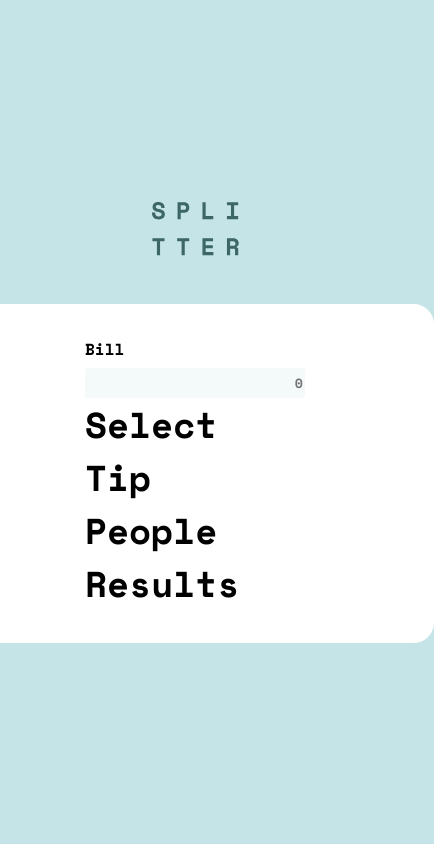
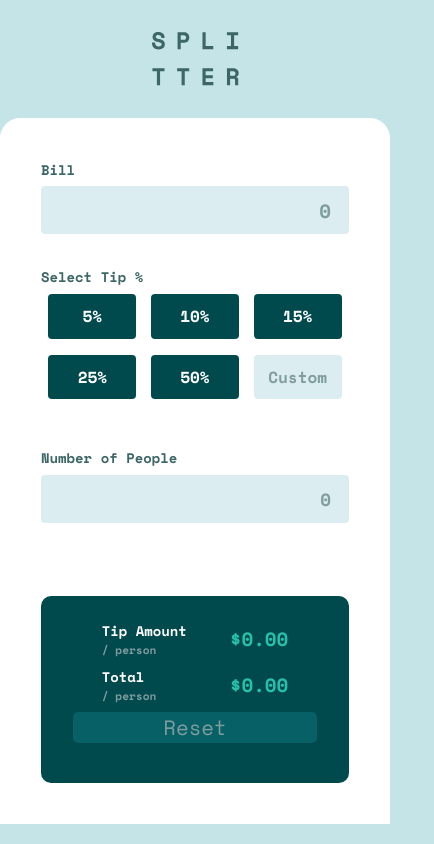
Before and after one commit to TheNathanN/tip-calculator, a React (Create React App) app: page / in a window 390 px wide. Shown: the whole page, 434 px wide, since content can reach past the window. Built offline with nearby package versions, Linux system fonts and the light colour scheme.

Commit message:
Add Media Queries

```diff
--- a/src/App.js
+++ b/src/App.js
@@ -11,10 +11,14 @@ function App() {
     <Container>
       <img src='/images/logo.svg' alt='' />
       <div className='app-components'>
-        <BillInput />
-        <SelectTip />
-        <People />
-        <Results />
+        <div className='input-section'>
+          <BillInput />
+          <SelectTip />
+          <People />
+        </div>
+        <div className='output-section'>
+          <Results />
+        </div>
       </div>
     </Container>
   );
@@ -26,15 +30,52 @@ const Container = styled.div`
   display: flex;
   flex-direction: column;
   align-items: center;
+  font-size: 1.3rem;
+  color: #3d6666;
 
   img {
     margin-bottom: 3rem;
   }
 
   .app-components {
-    padding: 2rem 8rem;
+    display: flex;
+    padding: 2.5rem;
     border: 1px solid white;
     border-radius: 20px;
     background: white;
+    width: 60vw;
+    max-width: 855px;
+  }
+
+  .input-section {
+    margin-right: 2.5rem;
+    width: 50%;
+  }
+
+  .output-section {
+    width: 50%;
+  }
+
+  @media screen and (max-width: 790px) {
+    height: 100vh;
+    img {
+      margin-top: 2rem;
+      margin-bottom: 2rem;
+    }
+    .app-components {
+      flex-direction: column;
+      border-bottom-left-radius: 0;
+      border-bottom-right-radius: 0;
+      width: 100vw;
+    }
+    .input-section {
+      width: 100%;
+      height: 70%;
+      margin-right: 0;
+    }
+    .output-section {
+      width: 100%;
+      height: 30%;
+    }
   }
 `;
--- a/src/components/BillInput.js
+++ b/src/components/BillInput.js
@@ -13,14 +13,30 @@ const BillInput = () => {
 export default BillInput;
 
 const Container = styled.div`
+  h6 {
+    margin-bottom: 0.4rem;
+  }
+
   input {
     font-family: 'Space Mono', monospace;
+    color: hsl(183, 100%, 15%);
+    font-size: 1.2rem;
     font-weight: bold;
     text-align: right;
-    height: 30px;
-    width: 220px;
-    background: hsl(189, 41%, 97%);
-    border: 2px solid hsl(189, 41%, 97%);
-    border-radius: 3px;
+    height: 3rem;
+    width: 100%;
+    background: hsl(189, 41%, 90%);
+    border: 2px solid hsl(189, 41%, 90%);
+    border-radius: 4px;
+    padding: 1rem;
+
+    &::-webkit-input-placeholder {
+      color: hsl(184, 14%, 56%);
+    }
+
+    &:focus {
+      outline: none;
+      border-color: hsl(172, 67%, 45%);
+    }
   }
 `;
--- a/src/components/People.js
+++ b/src/components/People.js
@@ -3,10 +3,45 @@ import styled from 'styled-components';
 
 const People = () => {
   return (
-    <div>
-      <h2>People</h2>
-    </div>
+    <Container>
+      <h6>Number of People</h6>
+      <input type='text' placeholder='0' />
+    </Container>
   );
 };
 
 export default People;
+
+const Container = styled.div`
+  margin-bottom: 1rem;
+  h6 {
+    margin-bottom: 0.4rem;
+  }
+
+  input {
+    font-family: 'Space Mono', monospace;
+    color: hsl(183, 100%, 15%);
+    font-size: 1.1rem;
+    font-weight: bold;
+    text-align: right;
+    height: 3rem;
+    width: 100%;
+    background: hsl(189, 41%, 90%);
+    border: 2px solid hsl(189, 41%, 90%);
+    border-radius: 4px;
+    padding: 1rem;
+
+    &::-webkit-input-placeholder {
+      color: hsl(184, 14%, 56%);
+    }
+
+    &:focus {
+      outline: none;
+      border-color: hsl(172, 67%, 45%);
+    }
+  }
+
+  @media screen and (max-width: 790px) {
+    margin-bottom: 0;
+  }
+`;
--- a/src/components/Results.js
+++ b/src/components/Results.js
@@ -3,10 +3,169 @@ import styled from 'styled-components';
 
 const Results = () => {
   return (
-    <div>
-      <h2>Results</h2>
-    </div>
+    <Container>
+      <div className='results-container'>
+        <div className='container'>
+          <div className='label-container'>
+            <h6>Tip Amount</h6>
+            <p>/ person</p>
+          </div>
+          <div className='result'>
+            <p>$0.00</p>
+          </div>
+        </div>
+        <div className='container'>
+          <div className='label-container'>
+            <h6>Total</h6>
+            <p>/ person</p>
+          </div>
+          <div className='result'>
+            <p>$0.00</p>
+          </div>
+        </div>
+      </div>
+      <div className='reset-btn'>Reset</div>
+    </Container>
   );
 };
 
 export default Results;
+
+const Container = styled.div`
+  display: flex;
+  flex-direction: column;
+  justify-content: space-between;
+  background: hsl(183, 100%, 15%);
+  border-radius: 10px;
+  width: 100%;
+  height: 100%;
+  padding: 1.8rem 2rem 3rem;
+
+  .container {
+    display: flex;
+    align-items: center;
+    justify-content: space-between;
+
+    .label-container {
+      width: 8rem;
+    }
+
+    h6 {
+      color: white;
+    }
+
+    p {
+      color: hsl(184, 14%, 56%);
+      font-family: 'Space Mono', monospace;
+      font-size: 0.7rem;
+      font-weight: bold;
+    }
+
+    .result {
+      p {
+        color: hsl(172, 67%, 45%);
+        font-size: 3rem;
+      }
+    }
+  }
+
+  .reset-btn {
+    display: flex;
+    justify-content: center;
+    align-items: center;
+    color: hsl(184, 14%, 56%);
+    background: hsl(183deg 88% 21%);
+    width: 100%;
+    height: 2.5rem;
+    border-radius: 5px;
+    cursor: pointer;
+    transition: 0.2s ease-out;
+
+    &:hover {
+      background: hsl(183deg 75% 9%);
+      color: hsl(183deg 88% 21%);
+    }
+
+    &:active {
+      color: hsl(185, 41%, 84%);
+    }
+  }
+
+  @media screen and (max-width: 1123px) {
+    .container {
+      .result {
+        p {
+          font-size: 2.5rem;
+        }
+      }
+    }
+  }
+  @media screen and (max-width: 1075px) {
+    .container {
+      .result {
+        p {
+          font-size: 2rem;
+        }
+      }
+    }
+  }
+  @media screen and (max-width: 980px) {
+    .container {
+      .result {
+        p {
+          font-size: 1.5rem;
+        }
+      }
+    }
+  }
+  @media screen and (max-width: 790px) {
+    padding: 1rem 2rem;
+    margin-bottom: 3rem;
+
+    .container {
+      margin-bottom: 0.5rem;
+      .result {
+        p {
+          font-size: 2.5rem;
+        }
+      }
+    }
+
+    .reset-btn {
+      margin-bottom: 1rem;
+    }
+  }
+  @media screen and (max-width: 604px) {
+    padding: 2rem;
+    justify-content: center;
+    align-items: center;
+    .container {
+      .result {
+        p {
+          font-size: 1.5rem;
+        }
+      }
+    }
+    .reset-btn {
+      margin-bottom: 1rem;
+    }
+  }
+  @media screen and (max-width: 462px) {
+    .container {
+      align-content: space-between;
+      .result {
+        p {
+          font-size: 1.2rem;
+        }
+      }
+    }
+  }
+  @media screen and (max-width: 429px) {
+    .label-cotainer {
+      display: flex;
+      flex-direction: column;
+      justify-content: center;
+      align-items: center;
+    }
+  }
+`;
--- a/src/components/SelectTip.js
+++ b/src/components/SelectTip.js
@@ -3,10 +3,203 @@ import styled from 'styled-components';
 
 const SelectTip = () => {
   return (
-    <div>
-      <h2>Select Tip</h2>
-    </div>
+    <Container>
+      <h6>Select Tip %</h6>
+      <div className='btn-container'>
+        <div className='split-btns main'>
+          <div className='btn'>5%</div>
+          <div className='btn'>10%</div>
+          <div className='btn'>15%</div>
+          <div className='btn hidden'>25%</div>
+          <div className='btn hidden'>50%</div>
+          <input
+            type='text hidden'
+            placeholder='Custom'
+            className='btn custom-btn hidden'
+          />
+        </div>
+        <div className='split-btns'>
+          <div className='btn hide'>25%</div>
+          <div className='btn hide'>50%</div>
+          <input
+            type='text'
+            placeholder='Custom'
+            className='btn custom-btn hide'
+          />
+        </div>
+      </div>
+    </Container>
   );
 };
 
 export default SelectTip;
+
+const Container = styled.div`
+  margin: 2rem 0;
+
+  h6 {
+    margin-bottom: 0.4rem;
+  }
+
+  .btn-container {
+    display: flex;
+    flex-direction: column;
+    .hidden {
+      display: none;
+    }
+  }
+
+  .split-btns {
+    display: flex;
+    justify-content: space-between;
+    margin-bottom: 1rem;
+  }
+
+  .btn {
+    display: flex;
+    justify-content: center;
+    align-items: center;
+    color: white;
+    font-size: 1.2rem;
+    font-weight: bold;
+    border-radius: 4px;
+    background: hsl(183, 100%, 15%);
+    text-align: center;
+    width: 7rem;
+    height: 2.8rem;
+    cursor: pointer;
+    transition: 0.2s ease-out;
+
+    &:hover {
+      background: hsl(185, 41%, 84%);
+      color: hsl(183, 100%, 15%);
+    }
+
+    &:active {
+      background: hsl(172, 67%, 45%);
+      color: hsl(183, 100%, 15%);
+    }
+  }
+
+  .custom-btn {
+    font-family: 'Space Mono', monospace;
+    font-size: 1.2rem;
+    color: #3d6666;
+    background: hsl(189, 41%, 90%);
+    border: 2px solid hsl(189, 41%, 90%);
+
+    &::-webkit-input-placeholder {
+      color: hsl(184, 14%, 56%);
+    }
+
+    &:focus {
+      outline: none;
+      border-color: hsl(172, 67%, 45%);
+    }
+
+    &:hover {
+      background: hsl(189, 41%, 90%);
+    }
+  }
+
+  @media screen and (max-width: 1340px) {
+    .btn {
+      width: 5.5rem;
+    }
+  }
+
+  @media screen and (max-width: 1243px) {
+    .btn {
+      width: 5.5rem;
+    }
+  }
+
+  @media screen and (max-width: 1170px) {
+    .btn {
+      width: 4.5rem;
+      font-size: 1rem;
+    }
+  }
+
+  @media screen and (max-width: 1023px) {
+    .btn {
+      width: 4rem;
+      font-size: 0.9rem;
+    }
+  }
+
+  @media screen and (max-width: 950px) {
+    margin-bottom: 0;
+    .btn {
+      width: 3.5rem;
+      font-size: 0.8rem;
+    }
+  }
+  @media screen and (max-width: 860px) {
+    .btn {
+      width: 3rem;
+      font-size: 0.7rem;
+    }
+  }
+
+  @media screen and (max-width: 790px) {
+    .main {
+      width: 100%;
+      justify-content: space-around;
+    }
+    .split-btns {
+      flex-wrap: wrap;
+
+      .hide {
+        display: none;
+      }
+      .hidden {
+        justify-content: center;
+        align-items: center;
+        display: flex;
+      }
+    }
+    .btn {
+      width: 7.5rem;
+      font-size: 1.2rem;
+      margin-bottom: 1rem;
+    }
+  }
+  @media screen and (max-width: 750px) {
+    .btn {
+      width: 10.5rem;
+      font-size: 1.2rem;
+    }
+  }
+  @media screen and (max-width: 705px) {
+    .btn {
+      width: 9rem;
+      font-size: 1.2rem;
+    }
+  }
+
+  @media screen and (max-width: 627px) {
+    .btn {
+      width: 8rem;
+      font-size: 1.2rem;
+    }
+  }
+  @media screen and (max-width: 568px) {
+    .btn {
+      width: 7rem;
+      font-size: 1.2rem;
+    }
+  }
+  @media screen and (max-width: 516px) {
+    .btn {
+      width: 6rem;
+      font-size: 1.2rem;
+    }
+  }
+  @media screen and (max-width: 465px) {
+    .btn {
+      width: 5.5rem;
+      font-size: 1rem;
+    }
+  }
+`;
```
